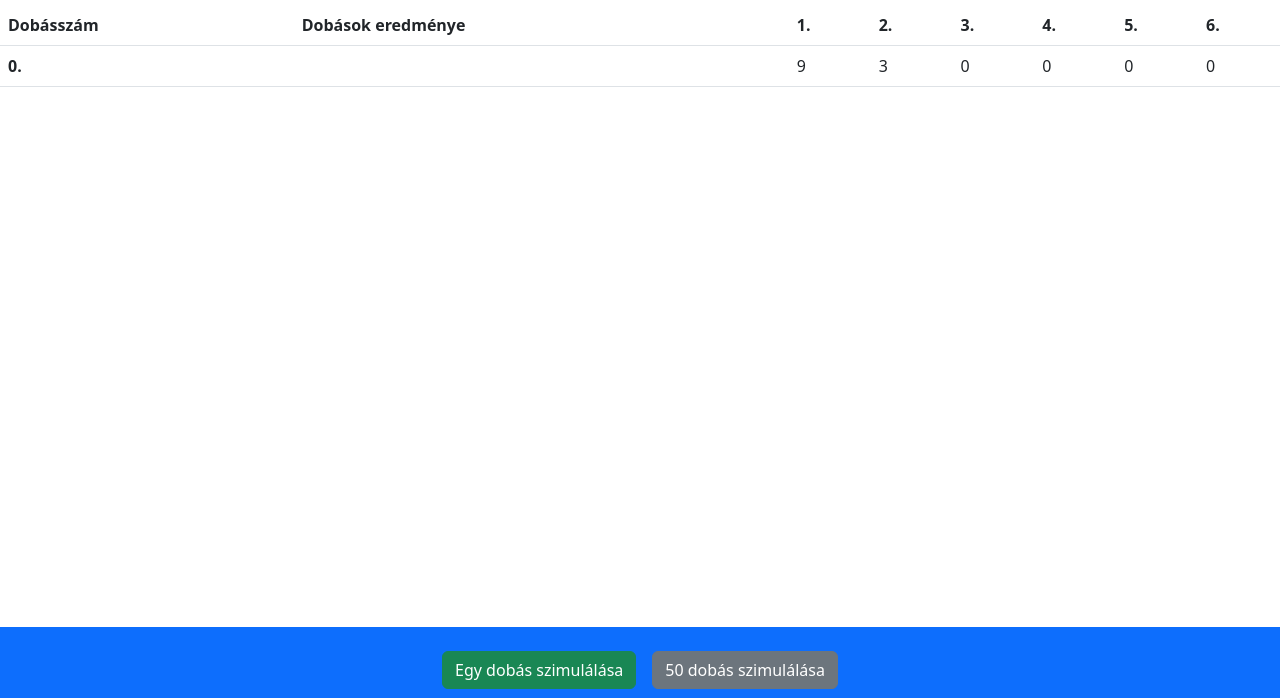
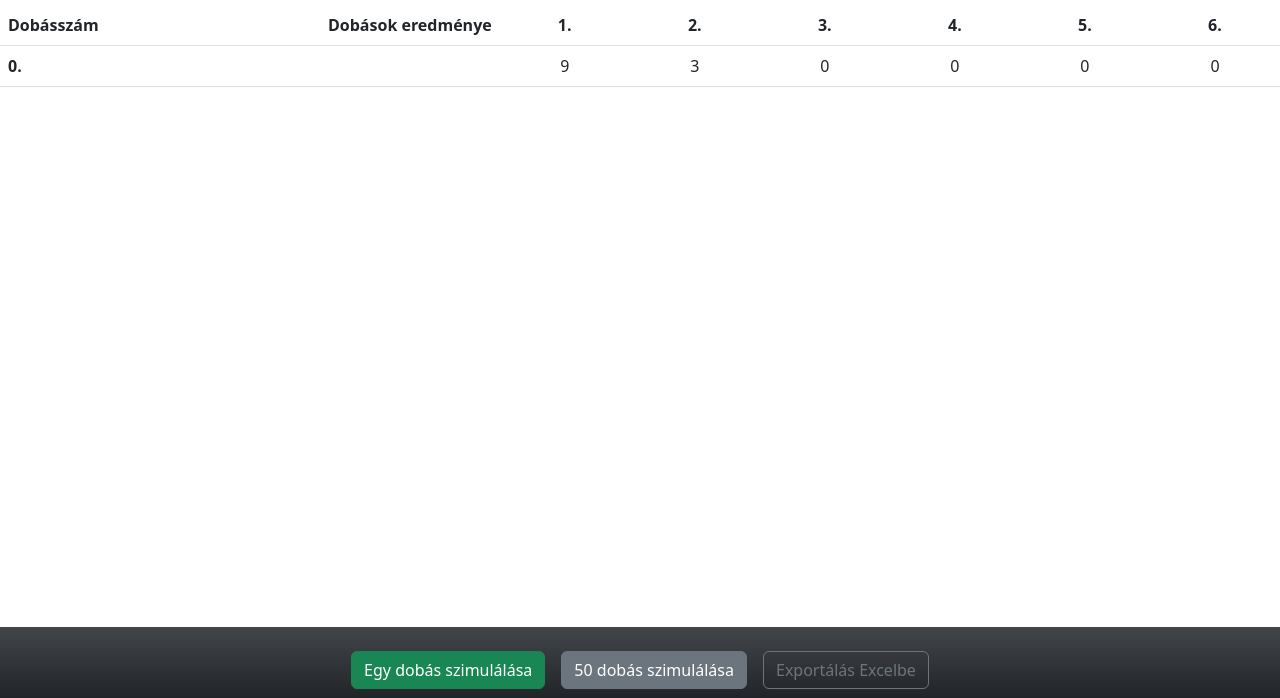
Before and after one commit to Pl1y/valoszinuseg-fizika, a plain HTML site: page index.html in a window 1280 px wide. Shown: the part 102-800 px from the top of the page. Drawn offline with nearby package versions, Linux system fonts and the light colour scheme.

Commit message:
excel export function added

```diff
--- a/index.html
+++ b/index.html
@@ -4,6 +4,7 @@
     <meta charset="UTF-8">
     <meta http-equiv="X-UA-Compatible" content="IE=edge">
     <meta name="viewport" content="width=device-width, initial-scale=1.0">
+    <meta http-equiv="content-type" content="text/plain; charset=UTF-8"/>
     <link href="https://cdn.jsdelivr.net/npm/bootstrap@5.2.3/dist/css/bootstrap.min.css" rel="stylesheet" integrity="sha384-rbsA2VBKQhggwzxH7pPCaAqO46MgnOM80zW1RWuH61DGLwZJEdK2Kadq2F9CUG65" crossorigin="anonymous">
     <title>Fizika valószínűség-számítás</title>
 </head>
@@ -12,41 +13,44 @@
         <h1 class="display-4 text-center w-100">Fizika valószínűség-számítás</h1>
         <h1 class="lead text-center">Készítette Kun-Szabó Kristóf 2022. 11. 28.</h1>
     </div>
-    <div class="w-100 fixed-bottom pt-3 bg-primary text-light" align="center" id="footer">
+    <div class="w-100 fixed-bottom pt-3 bg-gradient bg-dark text-light" align="center" id="footer">
         <div class="d-inline-flex justify-content-start ms-2 w-auto"><p id="num"><br></p></div>
         <div class="d-inline-flex justify-content-center w-auto">
             <button id="generatenum" class="btn btn-success m-2" onclick="genonce()">Egy dobás szimulálása</button>
             <button id="50x" class="btn btn-secondary m-2" onclick="gen50x()">50 dobás szimulálása</button>
+            <button id="export" class="btn btn-outline-secondary m-2" onclick="exportTableToExcel(values,)">Exportálás Excelbe</button>
         </div>
         <div class="d-inline-flex justify-content-end me-2 w-auto"><p id="darabszam"><br></p></div>
     </div>
     <div>
         <table class="table overflow-auto" id="values">
             <tr>
-                <th scope="col">Dobásszám</th>
-                <th scope="col">Dobások eredménye</th>
-                <th scope="col">1.</th>
-                <th scope="col">2.</th>
-                <th scope="col">3.</th>
-                <th scope="col">4.</th>
-                <th scope="col">5.</th>
-                <th scope="col">6.</th>
+                <th scope="col" style="width:25%;">Dobásszám</th>
+                <th scope="col" colspan="2" style="text-align:center;font-weight:bold;width:1%;white-space:nowrap;">Dobások eredménye</th>
+                <th scope="col" style="text-align:center;">1.</th>
+                <th scope="col" style="text-align:center;">2.</th>
+                <th scope="col" style="text-align:center;">3.</th>
+                <th scope="col" style="text-align:center;">4.</th>
+                <th scope="col" style="text-align:center;">5.</th>
+                <th scope="col" style="text-align:center;">6.</th>
             </tr>
             <tr>
                 <th scope="tr">0.</th>
                 <td></td>
-                <td>9</td>
-                <td>3</td>
-                <td>0</td>
-                <td>0</td>
-                <td>0</td>
-                <td>0</td>
+                <td></td>
+                <td style="text-align: center;">9</td>
+                <td style="text-align: center;">3</td>
+                <td style="text-align: center;">0</td>
+                <td style="text-align: center;">0</td>
+                <td style="text-align: center;">0</td>
+                <td style="text-align: center;">0</td>
             </tr>
         </table>
-        <br><br><br><br><br><br>
+        <br><br><br>
     </div>
 
     <link href="https://cdn.jsdelivr.net/npm/bootstrap@5.2.3/dist/css/bootstrap.min.css" rel="stylesheet" integrity="sha384-rbsA2VBKQhggwzxH7pPCaAqO46MgnOM80zW1RWuH61DGLwZJEdK2Kadq2F9CUG65" crossorigin="anonymous">
+    <script src="https://cdn.sheetjs.com/xlsx-latest/package/dist/xlsx.full.min.js"></script>
     <script type="text/javascript" src="main.js"></script>
 </body>
 </html>
--- a/main.js
+++ b/main.js
@@ -58,7 +58,7 @@ function genonce() {
     darab++;
     document.getElementById("darabszam").innerHTML = `Dobások száma eddig: ${darab}`;
     table = document.getElementById("values")
-    table.innerHTML += `<tr><th scope="col">${darab}.</th><th scope="col">${value}</th><td>${elso}</td><td>${masodik}</td><td>${harmadik}</td><td>${negyedik}</td><td>${otodik}</td><td>${hatodik}</td></tr>`;
+    table.innerHTML += `<tr><th scope="col">${darab}.</th><th style="text-align:right;font-weight:bold;">${num1}</th><th style="text-align:left;font-weight:bold;">${num2}</th><td style="text-align:center;">${elso}</td><td style="text-align:center;">${masodik}</td><td style="text-align:center;">${harmadik}</td><td style="text-align:center;">${negyedik}</td><td style="text-align:center;">${otodik}</td><td style="text-align:center;">${hatodik}</td></tr>`;
 }
 
 function gen50x(){
@@ -73,3 +73,10 @@ function sleep(milliseconds) {
       currentDate = Date.now();
     } while (currentDate - date < milliseconds);
   }
+
+function exportTableToExcel(){
+  /* Create worksheet from HTML DOM TABLE */
+  var wb = XLSX.utils.table_to_book(document.getElementById("values"));
+  /* Export to file (start a download) */
+  XLSX.writeFile(wb, "SheetJSTable.xlsx");
+}
```
